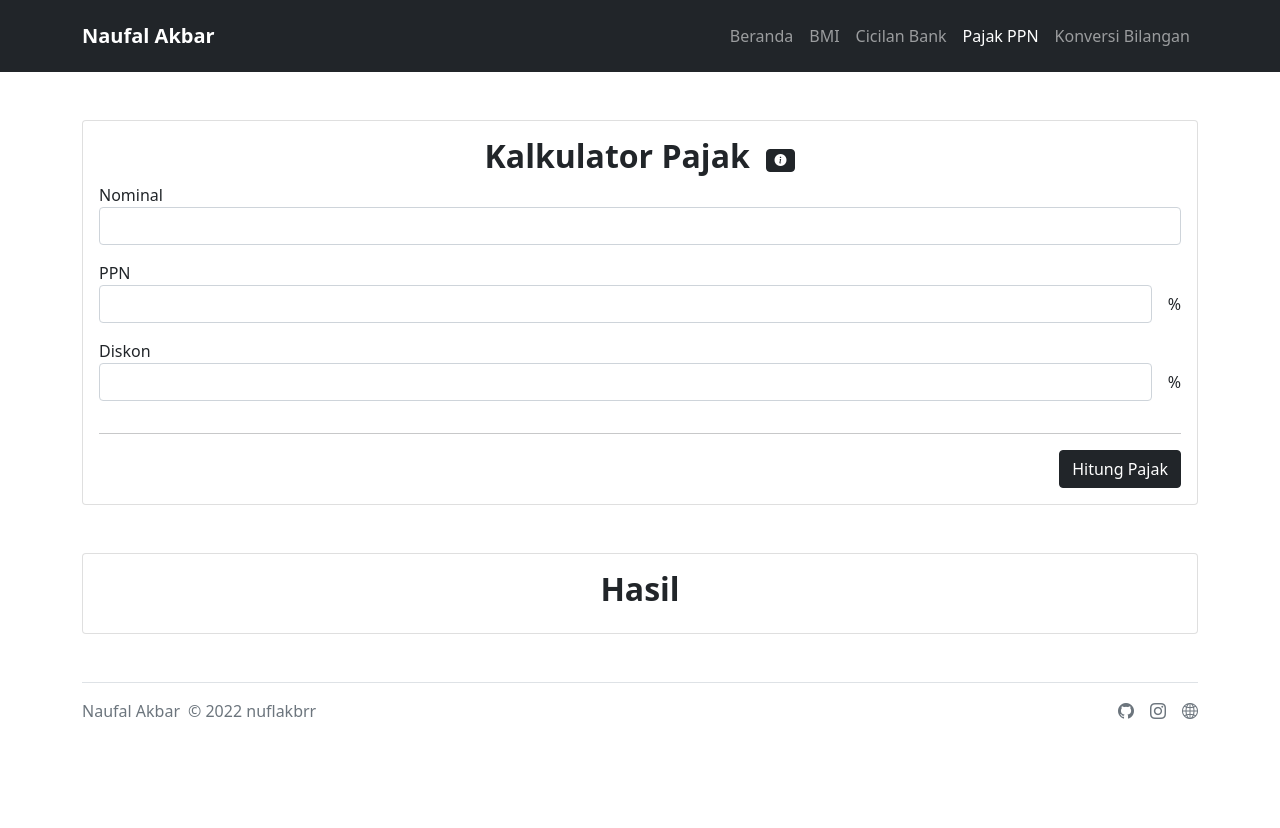
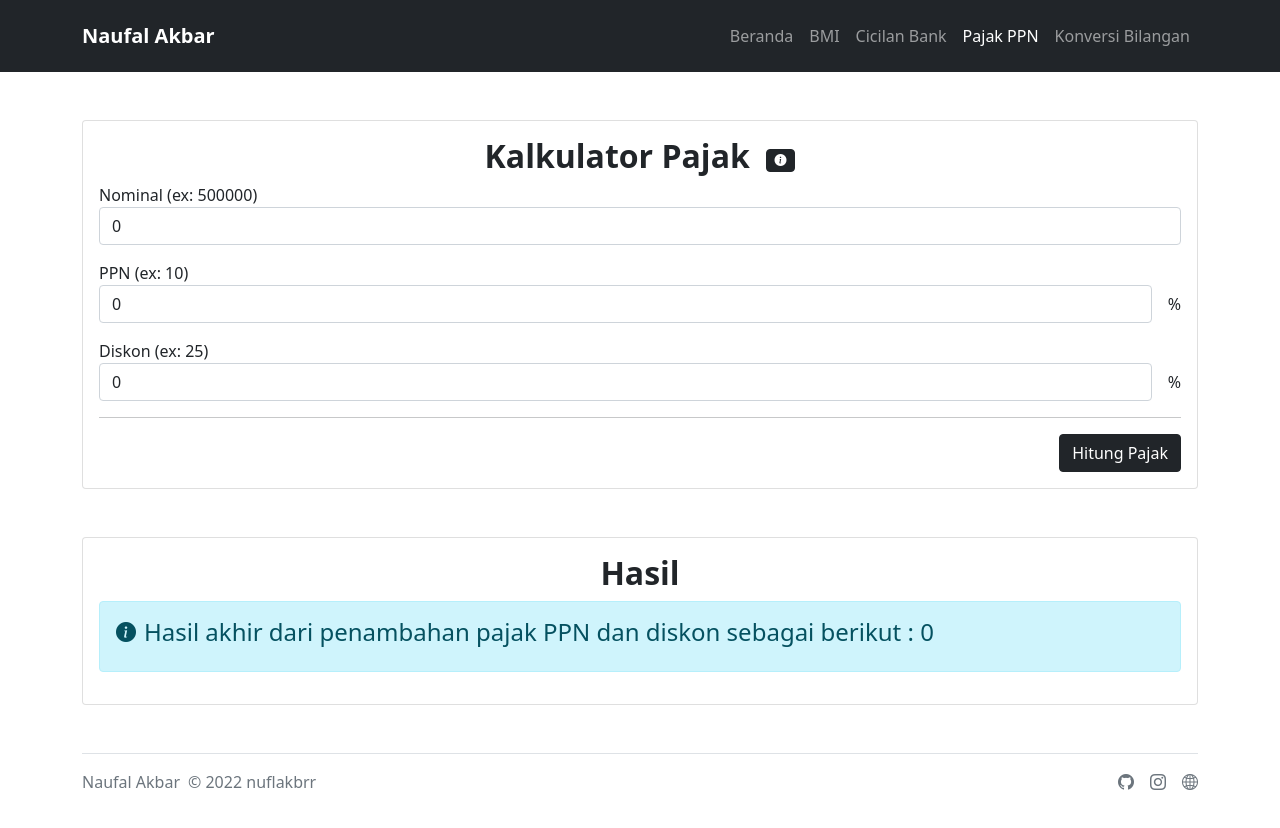
Before and after one commit to nuflakbrr/react-praktikum, a React (Create React App) app: page /pajak in a window 1280 px wide. Shown: the top 828 px of the page. Before the commit the page ends 800 px from the top, so only its background shows below. Built offline with nearby package versions, Linux system fonts and the light colour scheme.

Commit message:
Pajak PPN ✅

```diff
--- a/src/components/FormPajak.js
+++ b/src/components/FormPajak.js
@@ -1,9 +1,26 @@
-import React from 'react'
+import React, { useState } from 'react'
 
 import TextInput from './TextInput'
 import Modal from './Modal'
+import Alert from './Alert'
 
 function FormPajak() {
+    // membuat rumus pajak PPN dan diskon menggunakan useState
+    const [nominal, setNominal] = useState(0)
+    const [ppn, setPpn] = useState(0)
+    const [diskon, setDiskon] = useState(0)
+    const [total, setTotal] = useState(0)
+
+    const calculate = (e) => {
+        e.preventDefault()
+        const formValid = nominal > 0 && ppn > 0 && diskon > 0
+        if (!formValid) {
+            return
+        }
+        const total = nominal - (nominal * (ppn / 100)) - (nominal * (diskon / 100))
+        setTotal(total)
+    }
+
     return (
         <>
             <div className='card p-3'>
@@ -11,24 +28,25 @@ function FormPajak() {
                     <h2 className='text-center fw-bold'>Kalkulator Pajak</h2>
                     <button className='btn btn-dark badge ms-3' data-bs-toggle='modal' data-bs-target='#Pajak'><i class='bi bi-info-circle-fill'></i></button>
                 </div>
-                <form>
+                <form onSubmit={calculate}>
                     <div className='form-group mb-3'>
-                        <TextInput label='Nominal' type='number' />
+                        <TextInput label='Nominal (ex: 500000)' type='number' onChange={(e) => setNominal(e.target.value)} value={nominal} id='nominal' placeholder='Silakan masukkan nominal disini' />
                     </div>
                     <div className='form-group mb-3'>
-                        <TextInput label='PPN' margin='me-3' extra='%' />
+                        <TextInput label='PPN (ex: 10)' type='number' onChange={(e) => setPpn(e.target.value)} value={ppn} id='tax' margin='me-3' min='10' extra='%' placeholder='Silakan masukkan nominal disini' />
                     </div>
                     <div className='form-group mb-3'>
-                        <TextInput label='Diskon' margin='me-3' extra='%' />
+                        <TextInput label='Diskon (ex: 25)' type='number' onChange={(e) => setDiskon(e.target.value)} value={diskon} id='discount' margin='me-3' extra='%' placeholder='Silakan masukkan nominal disini' />
+                    </div>
+                    <hr />
+                    <div className='d-flex align-items-end justify-content-end'>
+                        <button type='submit' className='btn btn-dark'>Hitung Pajak</button>
                     </div>
                 </form>
-                <hr />
-                <div className='d-flex align-items-end justify-content-end'>
-                    <button type='submit' className='btn btn-dark'>Hitung Pajak</button>
-                </div>
             </div>
             <div className='card p-3 my-5'>
                 <h2 className='text-center fw-bold'>Hasil</h2>
+                <Alert heading={`Hasil akhir dari penambahan pajak PPN dan diskon sebagai berikut : ${total}`} type='info' icons='bi bi-info-circle-fill' />
             </div>
             <Modal id='Pajak' title='Tentang Kalkulator Pajak' content='Kalkulator Pajak adalah alat bantu hitung Pajak (Pajak Penambahan Nilai). Pajak Pertambahan Nilai atau PPN adalah pungutan yang dibebankan atas transaksi jual-beli barang dan jasa yang dilakukan oleh wajib pajak pribadi atau wajib pajak badan yang telah menjadi Pengusaha Kena Pajak (PKP).' />
         </>
```
